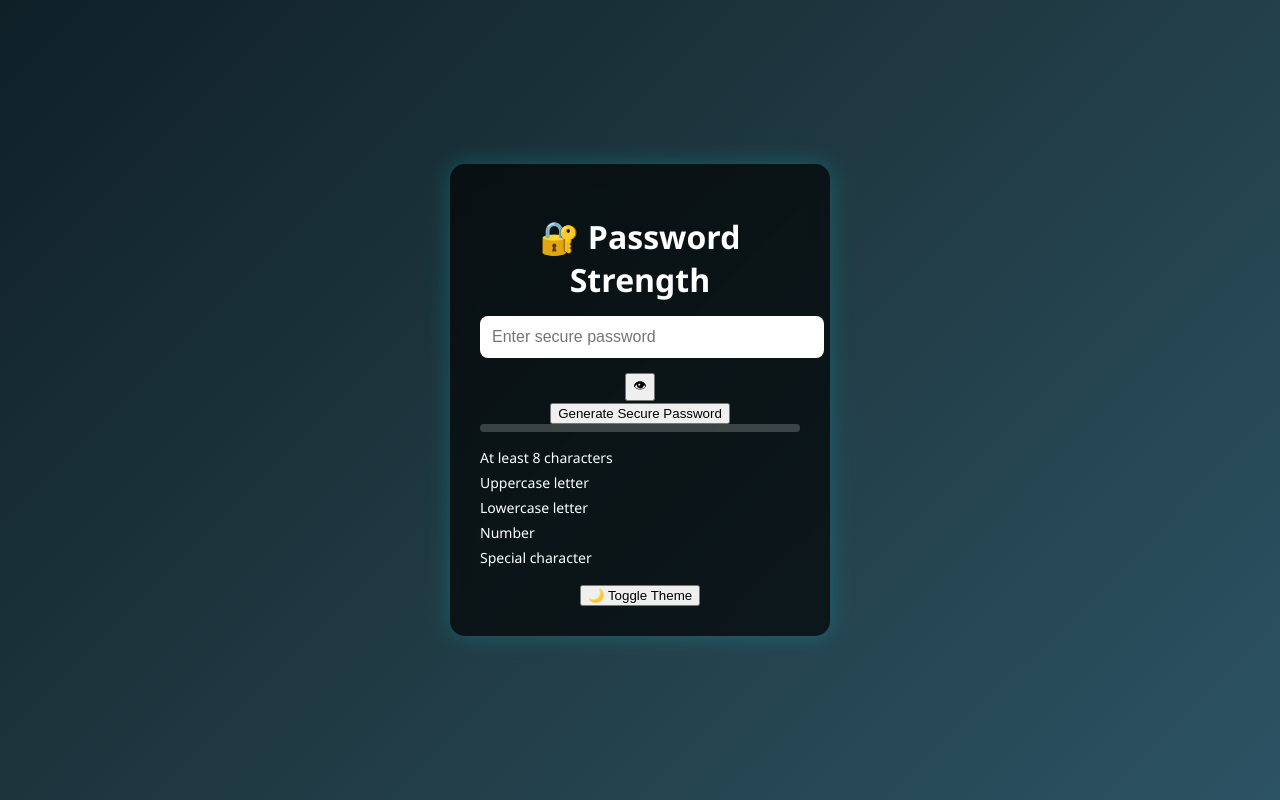
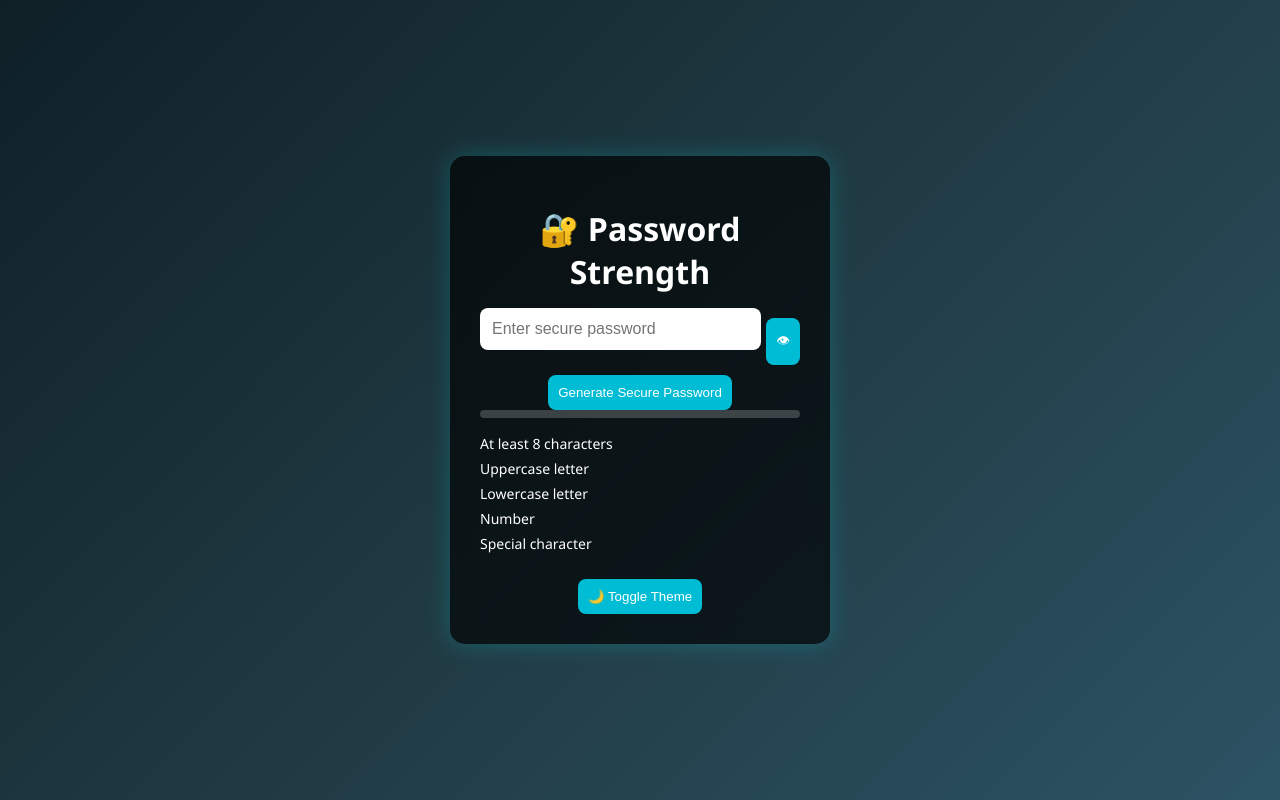
Before and after one commit to Johnberchman17/Password-Strength-Checker, a plain HTML site: page index.html in a window 1280 px wide. Drawn offline with Linux system fonts and the light colour scheme.

Commit message:
Update styles.css

```diff
--- a/styles.css
+++ b/styles.css
@@ -63,3 +63,39 @@ li {
 margin: 6px 0;
 font-size: 14px;
 }
+
+.input-group {
+display: flex;
+gap: 5px;
+}
+
+.input-group input {
+flex: 1;
+}
+
+#toggle {
+padding: 10px;
+border: none;
+cursor: pointer;
+border-radius: 8px;
+}
+
+button {
+margin-top: 10px;
+padding: 10px;
+border: none;
+border-radius: 8px;
+cursor: pointer;
+background: #00bcd4;
+color: white;
+}
+
+.light-mode {
+background: #f5f5f5;
+color: #333;
+}
+
+.light-mode .container {
+background: white;
+color: #333;
+}
```
